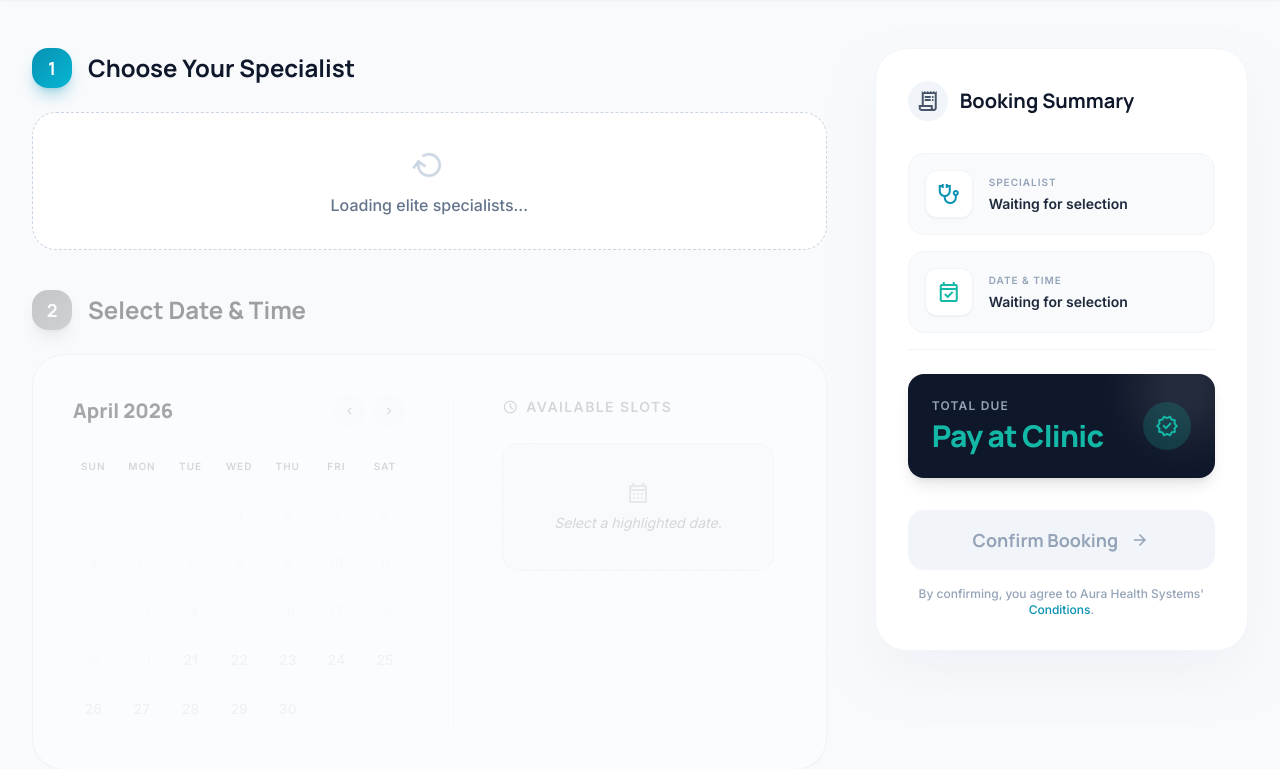
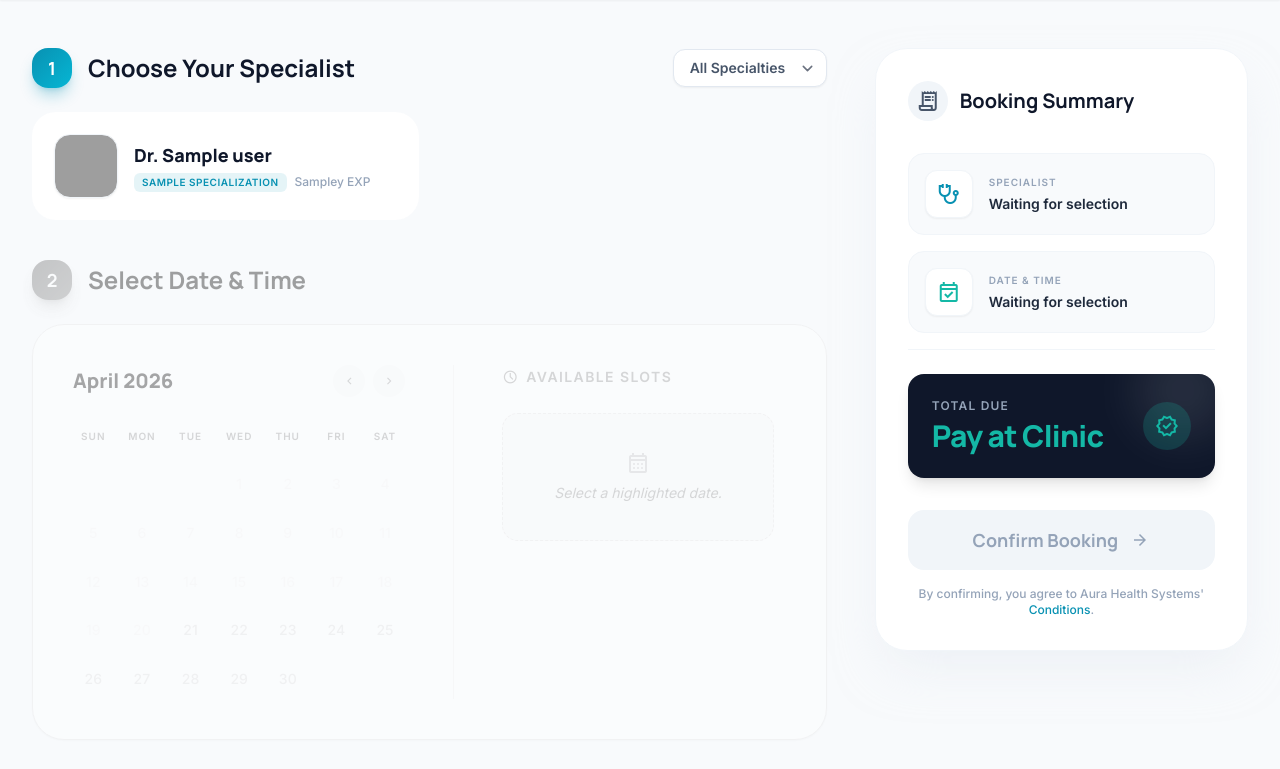
Before and after one commit to ITI-OS-Team-2026/Clinic-Appointment-System--Django, a Django app: template templates/patient/book_appointment.html in a window 1280 px wide. Shown: the part 89-858 px from the top of the page. After the commit the page ends 829 px from the top, so only its background shows below. Run offline with Django 5.2, Linux system fonts and the light colour scheme; the template is opened without the code that fills it: most values are stand-ins (such as "Sample title", 1, 10 or a date in 2020); some libraries are stand-ins or nearby versions; grey boxes are pictures that could not be loaded.

Commit message:
feat: add doctor pagination & specialty filter to booking page

```diff
--- a/templates/patient/book_appointment.html
+++ b/templates/patient/book_appointment.html
@@ -165,20 +165,58 @@
 
                     <!-- 1. Select Doctor -->
                     <section>
-                        <div class="flex items-center gap-4 mb-6">
-                            <div
-                                class="w-10 h-10 rounded-2xl bg-gradient-to-br from-primary to-cyan-500 text-white flex items-center justify-center font-bold shadow-lg shadow-primary/30 font-headline text-lg">
-                                1</div>
-                            <h2 class="text-2xl font-headline font-bold text-slate-900">Choose Your Specialist</h2>
+                        <div class="flex items-center justify-between mb-6">
+                            <div class="flex items-center gap-4">
+                                <div class="w-10 h-10 rounded-2xl bg-gradient-to-br from-primary to-cyan-500 text-white flex items-center justify-center font-bold shadow-lg shadow-primary/30 font-headline text-lg">1</div>
+                                <h2 class="text-2xl font-headline font-bold text-slate-900">Choose Your Specialist</h2>
+                            </div>
+                            <form method="GET" class="flex gap-3 items-center">
+                                <select name="specialty" class="bg-white border-slate-200 rounded-xl py-2 pl-4 pr-10 text-sm font-bold text-slate-600 focus:ring-2 focus:ring-primary/20 focus:border-primary transition-all shadow-sm cursor-pointer" onchange="this.form.submit()">
+                                    <option value="">All Specialties</option>
+                                    {% for spec in specialties %}
+                                    <option value="{{ spec }}" {% if spec == current_specialty %}selected{% endif %}>{{ spec }}</option>
+                                    {% endfor %}
+                                </select>
+                            </form>
                         </div>
                         <div id="doctors-container" class="grid grid-cols-1 sm:grid-cols-2 gap-5">
-                            <div
-                                class="col-span-2 p-8 text-center bg-white rounded-3xl border border-dashed border-slate-300">
-                                <span
-                                    class="material-symbols-outlined text-4xl text-slate-300 animate-spin mb-2">refresh</span>
-                                <p class="text-slate-500 font-medium">Loading elite specialists...</p>
+                            {% for doc in doctors_page %}
+                            <div class="doctor-card bg-white p-5 rounded-[1.5rem] cursor-pointer flex items-center gap-4 relative overflow-hidden group" onclick="selectDoctor({{ doc.user.id }}, 'Dr. {{ doc.user.get_full_name|default:doc.user.username|escapejs }}', this)">
+                                <div class="w-16 h-16 rounded-2xl bg-cover bg-center shrink-0 border border-slate-100 shadow-sm" style="background-image: url('https://ui-avatars.com/api/?name=Dr.+{{ doc.user.get_full_name|default:doc.user.username|urlencode }}&background=b7eaff&color=005a70&size=128')"></div>
+                                <div class="flex flex-col flex-1">
+                                    <span class="text-slate-900 font-headline font-extrabold text-lg group-hover:text-primary transition-colors">Dr. {{ doc.user.get_full_name|default:doc.user.username }}</span>
+                                    <div class="flex items-center gap-2 mt-1">
+                                        <span class="bg-primary/10 text-primary text-[10px] font-bold px-2 py-0.5 rounded-md uppercase tracking-wider">{{ doc.specialization }}</span>
+                                        <span class="text-xs text-slate-400 font-medium">{{ doc.experience_years }}y EXP</span>
+                                    </div>
+                                </div>
+                                <div class="check-mark opacity-0 scale-50 transition-all duration-300 absolute right-5 text-primary bg-primary/10 rounded-full p-1 flex items-center justify-center">
+                                    <span class="material-symbols-outlined text-[20px]" style="font-variation-settings: 'FILL' 1;">done</span>
+                                </div>
                             </div>
+                            {% empty %}
+                            <div class="col-span-2 p-8 text-center bg-white rounded-3xl border border-dashed border-slate-300">
+                                <span class="material-symbols-outlined text-4xl text-slate-300 mb-2">person_off</span>
+                                <p class="text-slate-500 font-medium">No doctors available for this specialty.</p>
+                            </div>
+                            {% endfor %}
                         </div>
+
+                        {% if is_paginated %}
+                        <div class="mt-6 flex items-center justify-center gap-2">
+                            {% if doctors_page.has_previous %}
+                                <a href="?specialty={{ current_specialty|urlencode }}&page={{ doctors_page.previous_page_number }}" class="px-4 py-2 bg-white border border-slate-200 text-slate-600 rounded-lg hover:bg-slate-50 hover:text-primary font-bold text-sm transition-all shadow-sm">Previous</a>
+                            {% endif %}
+
+                            <span class="px-4 py-2 bg-slate-50 text-slate-500 font-bold text-sm rounded-lg border border-slate-100">
+                                Page {{ doctors_page.number }} of {{ doctors_page.paginator.num_pages }}
+                            </span>
+
+                            {% if doctors_page.has_next %}
+                                <a href="?specialty={{ current_specialty|urlencode }}&page={{ doctors_page.next_page_number }}" class="px-4 py-2 bg-white border border-slate-200 text-slate-600 rounded-lg hover:bg-slate-50 hover:text-primary font-bold text-sm transition-all shadow-sm">Next</a>
+                            {% endif %}
+                        </div>
+                        {% endif %}
                     </section>
 
                     <!-- 2. Select Date & Time -->
@@ -463,43 +501,7 @@
                 </div>`;
         }
 
-        // Fetch Doctors on load
-        fetch('/appointments/api/doctors/')
-            .then(res => res.json())
-            .then(doctors => {
-                const container = document.getElementById('doctors-container');
-                container.innerHTML = '';
-
-                if (doctors.length === 0) {
-                    container.innerHTML = `
-                        <div class="col-span-2 p-8 text-center bg-white rounded-3xl border border-dashed border-slate-300">
-                            <p class="text-slate-500 font-medium">No specialists available currently.</p>
-                        </div>`;
-                    return;
-                }
-
-                doctors.forEach(doc => {
-                    const dummyImg = 'https://ui-avatars.com/api/?name=' + encodeURIComponent(doc.full_name) + '&background=b7eaff&color=005a70&size=128';
-                    const el = document.createElement('div');
-                    el.className = 'doctor-card bg-white p-5 rounded-[1.5rem] cursor-pointer flex items-center gap-4 relative overflow-hidden group';
-                    el.innerHTML = `
-                        <div class="w-16 h-16 rounded-2xl bg-cover bg-center shrink-0 border border-slate-100 shadow-sm" style="background-image: url('${dummyImg}')"></div>
-                        <div class="flex flex-col flex-1">
-                            <span class="text-slate-900 font-headline font-extrabold text-lg group-hover:text-primary transition-colors">${doc.full_name}</span>
-                            <div class="flex items-center gap-2 mt-1">
-                                <span class="bg-primary/10 text-primary text-[10px] font-bold px-2 py-0.5 rounded-md uppercase tracking-wider">${doc.specialization}</span>
-                                <span class="text-xs text-slate-400 font-medium">${doc.experience_years}y EXP</span>
-                            </div>
-                        </div>
-                        <div class="check-mark opacity-0 scale-50 transition-all duration-300 absolute right-5 text-primary bg-primary/10 rounded-full p-1 flex items-center justify-center">
-                            <span class="material-symbols-outlined text-[20px]" style="font-variation-settings: 'FILL' 1;">done</span>
-                        </div>
-                    `;
-                    el.onclick = () => selectDoctor(doc.id, doc.full_name, el);
-                    container.appendChild(el);
-                });
-            });
-
+        // --- DOCTOR SELECTION & AJAX ---
         function selectDoctor(id, name, el) {
             state.doctor = id;
             state.doctorName = name;
```
Also changed, not shown: appointments/views/patient_views.py (+29 -2 lines).
